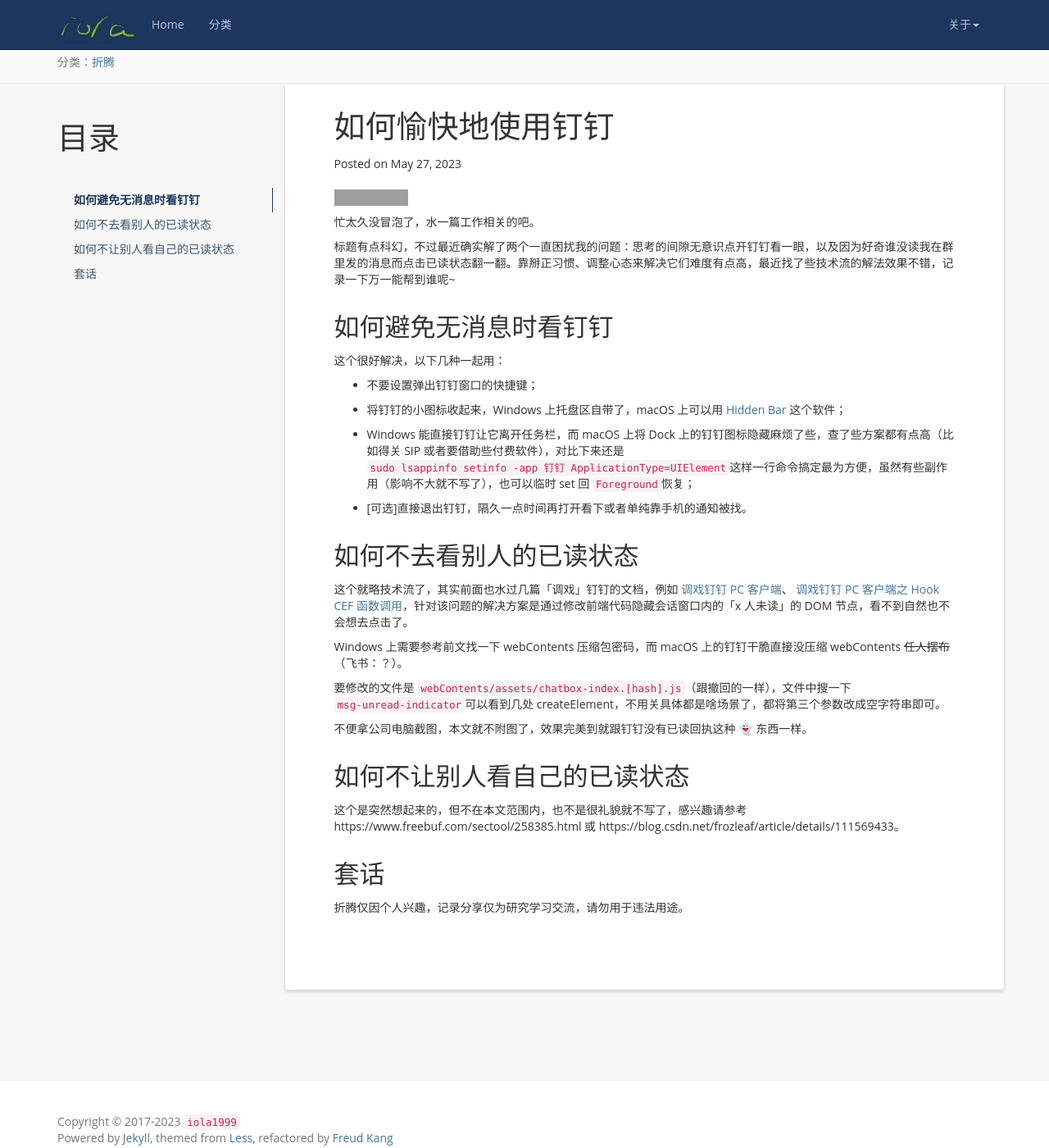
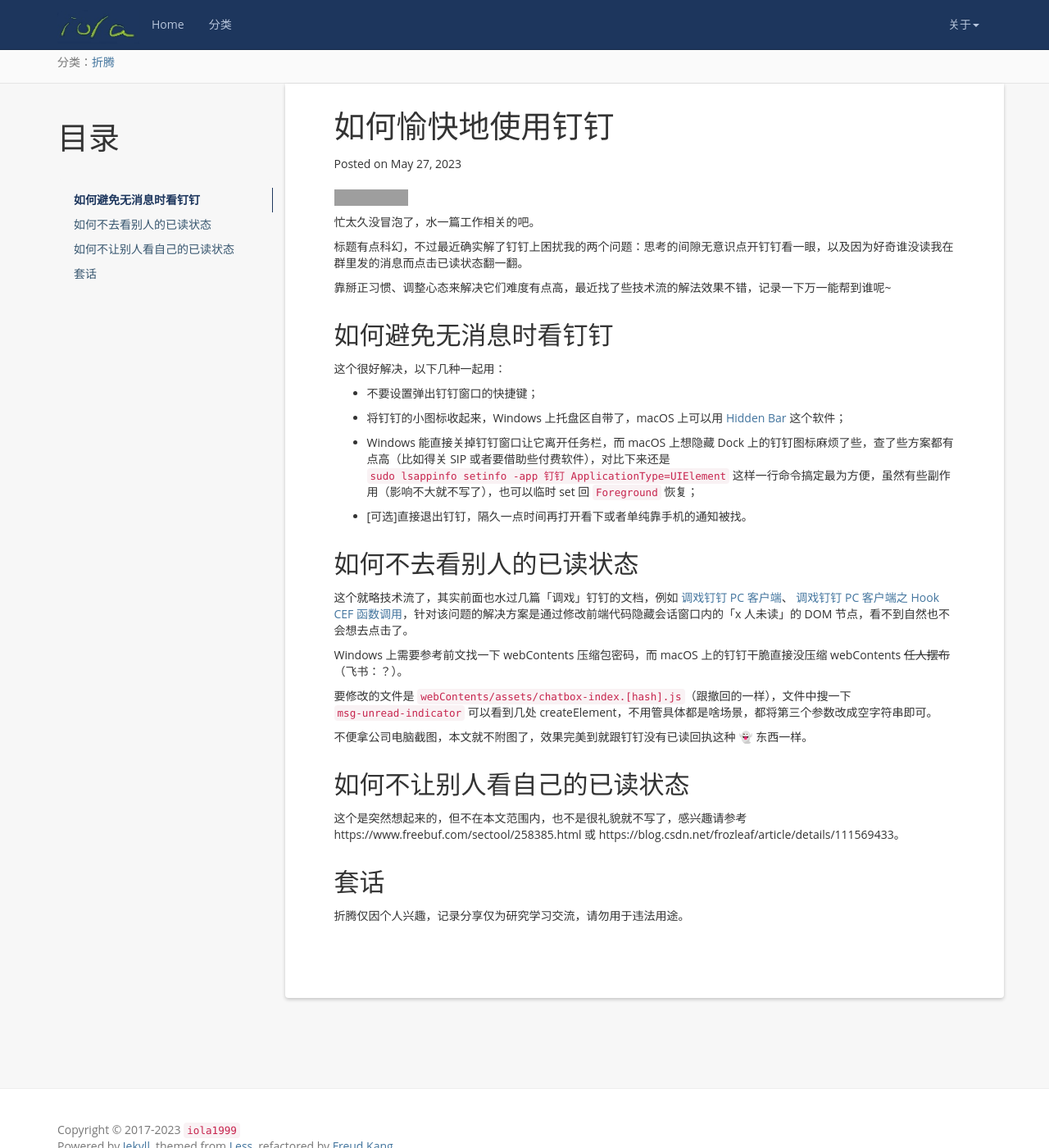
Before and after one commit to iola1999/iola1999.github.io, a Jekyll site: the page built from _posts/2023-05-27-How-to-use-DingTalk-happily.markdown, in a window 1280 px wide and 1400 px high. Shown: the whole window at 82% size. Built offline with Jekyll 4.4.1, drawn with Linux system fonts in a browser that asks for light colours; nearby versions of some CDN libraries; comment, search, counter and statistics services are not loaded; grey boxes are pictures that could not be loaded.

Commit message:
如何愉快地使用钉钉

```diff
--- a/_posts/2023-05-27-How-to-use-DingTalk-happily.markdown
+++ b/_posts/2023-05-27-How-to-use-DingTalk-happily.markdown
@@ -13,7 +13,9 @@ typora-root-url: ..
 
 忙太久没冒泡了，水一篇工作相关的吧。
 
-标题有点科幻，不过最近确实解了两个一直困扰我的问题：思考的间隙无意识点开钉钉看一眼，以及因为好奇谁没读我在群里发的消息而点击已读状态翻一翻。靠掰正习惯、调整心态来解决它们难度有点高，最近找了些技术流的解法效果不错，记录一下万一能帮到谁呢~
+标题有点科幻，不过最近确实解了钉钉上困扰我的两个问题：思考的间隙无意识点开钉钉看一眼，以及因为好奇谁没读我在群里发的消息而点击已读状态翻一翻。
+
+靠掰正习惯、调整心态来解决它们难度有点高，最近找了些技术流的解法效果不错，记录一下万一能帮到谁呢~
 
 ## 如何避免无消息时看钉钉
 
@@ -23,7 +25,7 @@ typora-root-url: ..
 
 - 将钉钉的小图标收起来，Windows 上托盘区自带了，macOS 上可以用 [Hidden Bar](https://github.com/dwarvesf/hidden) 这个软件；
 
-- Windows 能直接钉钉让它离开任务栏，而 macOS 上将 Dock 上的钉钉图标隐藏麻烦了些，查了些方案都有点高（比如得关 SIP 或者要借助些付费软件），对比下来还是 `sudo lsappinfo setinfo -app 钉钉 ApplicationType=UIElement`这样一行命令搞定最为方便，虽然有些副作用（影响不大就不写了），也可以临时 set 回 `Foreground`恢复；
+- Windows 能直接关掉钉钉窗口让它离开任务栏，而 macOS 上想隐藏 Dock 上的钉钉图标麻烦了些，查了些方案都有点高（比如得关 SIP 或者要借助些付费软件），对比下来还是 `sudo lsappinfo setinfo -app 钉钉 ApplicationType=UIElement` 这样一行命令搞定最为方便，虽然有些副作用（影响不大就不写了），也可以临时 set 回 `Foreground` 恢复；
 
 - [可选]直接退出钉钉，隔久一点时间再打开看下或者单纯靠手机的通知被找。
 
@@ -33,7 +35,7 @@ typora-root-url: ..
 
 Windows 上需要参考前文找一下 webContents 压缩包密码，而 macOS 上的钉钉干脆直接没压缩 webContents ~~任人摆布~~（飞书：？）。
 
-要修改的文件是 `webContents/assets/chatbox-index.[hash].js`（跟撤回的一样），文件中搜一下`msg-unread-indicator`可以看到几处 createElement，不用关具体都是啥场景了，都将第三个参数改成空字符串即可。
+要修改的文件是 `webContents/assets/chatbox-index.[hash].js`（跟撤回的一样），文件中搜一下 `msg-unread-indicator` 可以看到几处 createElement，不用管具体都是啥场景，都将第三个参数改成空字符串即可。
 
 不便拿公司电脑截图，本文就不附图了，效果完美到就跟钉钉没有已读回执这种 👻 东西一样。
 
```
